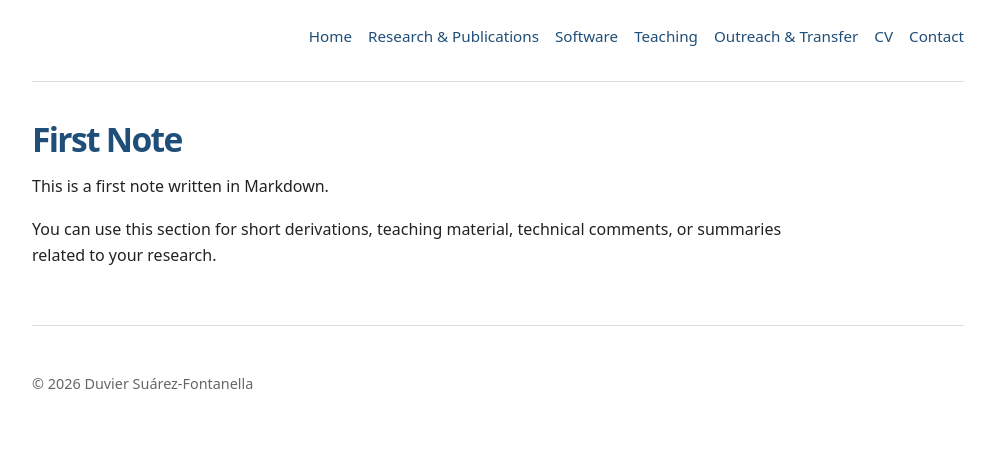
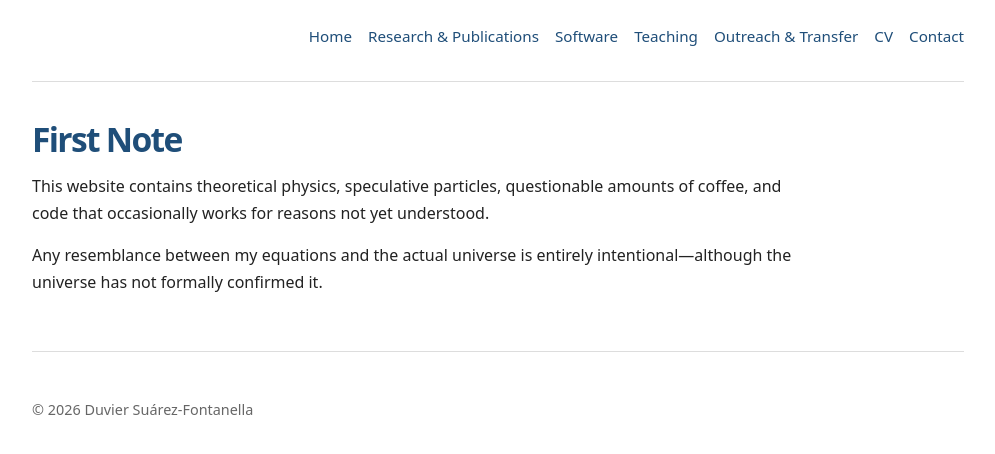
Before and after one commit to Du92/personal-website, a Jekyll site: the page built from _notes/first-note.md, in a window 1280 px wide. Shown: the top 454 px of the page, without its empty margins (142-1137 px from the left). Built offline with Jekyll 4.4.1, drawn with Linux system fonts in a browser that asks for light colours.

Commit message:
first note update

```diff
--- a/_notes/first-note.md
+++ b/_notes/first-note.md
@@ -1,13 +1,12 @@
 ---
 layout: page
-title: First Note
+title: Note
 date: 2026-05-02
-summary: "A first test note for the academic website."
+summary: "A litle disclaimer ."
 ---
 
 # First Note
 
-This is a first note written in Markdown.
+This website contains theoretical physics, speculative particles, questionable amounts of coffee, and code that occasionally works for reasons not yet understood.
 
-You can use this section for short derivations, teaching material, technical
-comments, or summaries related to your research.
+Any resemblance between my equations and the actual universe is entirely intentional—although the universe has not formally confirmed it.
```
